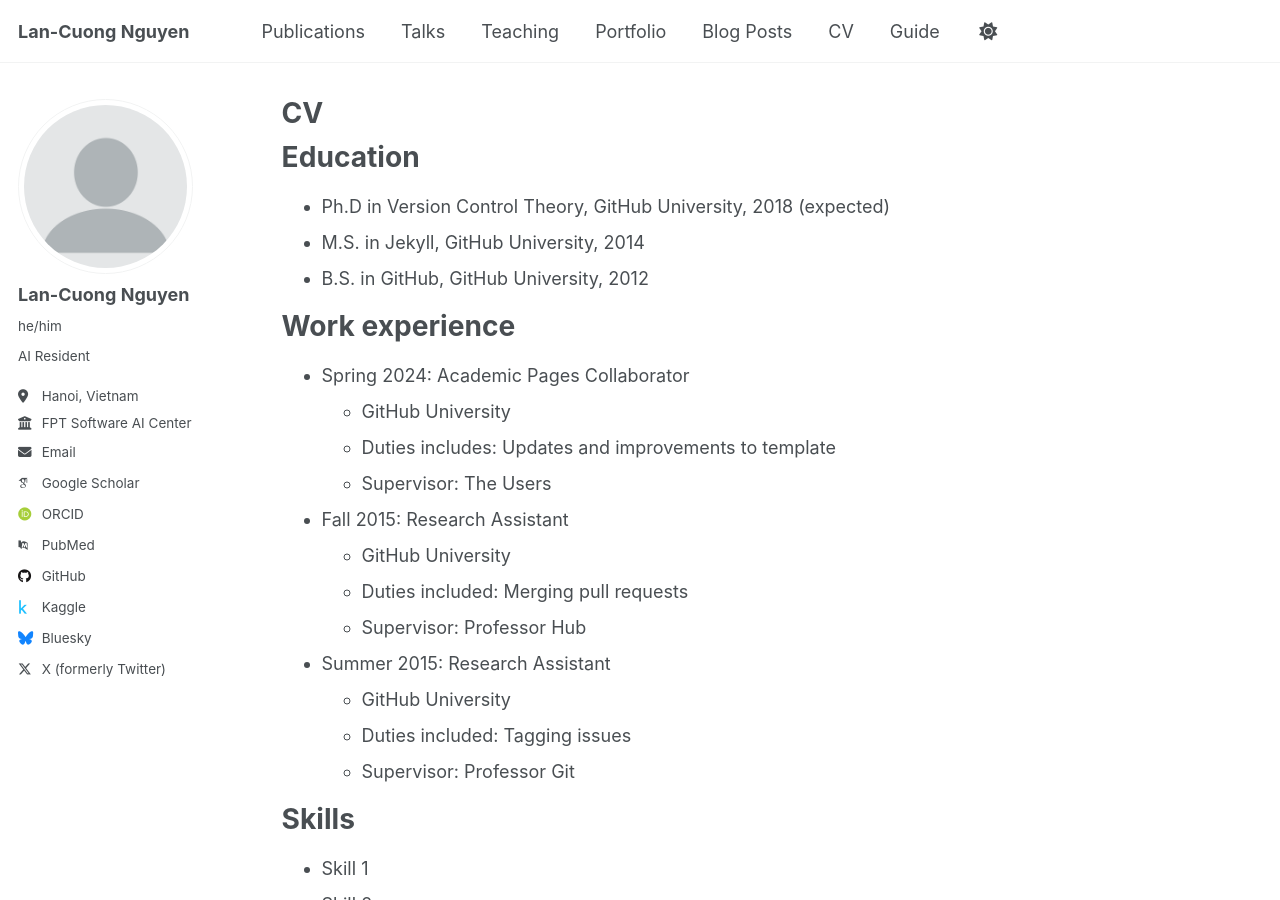
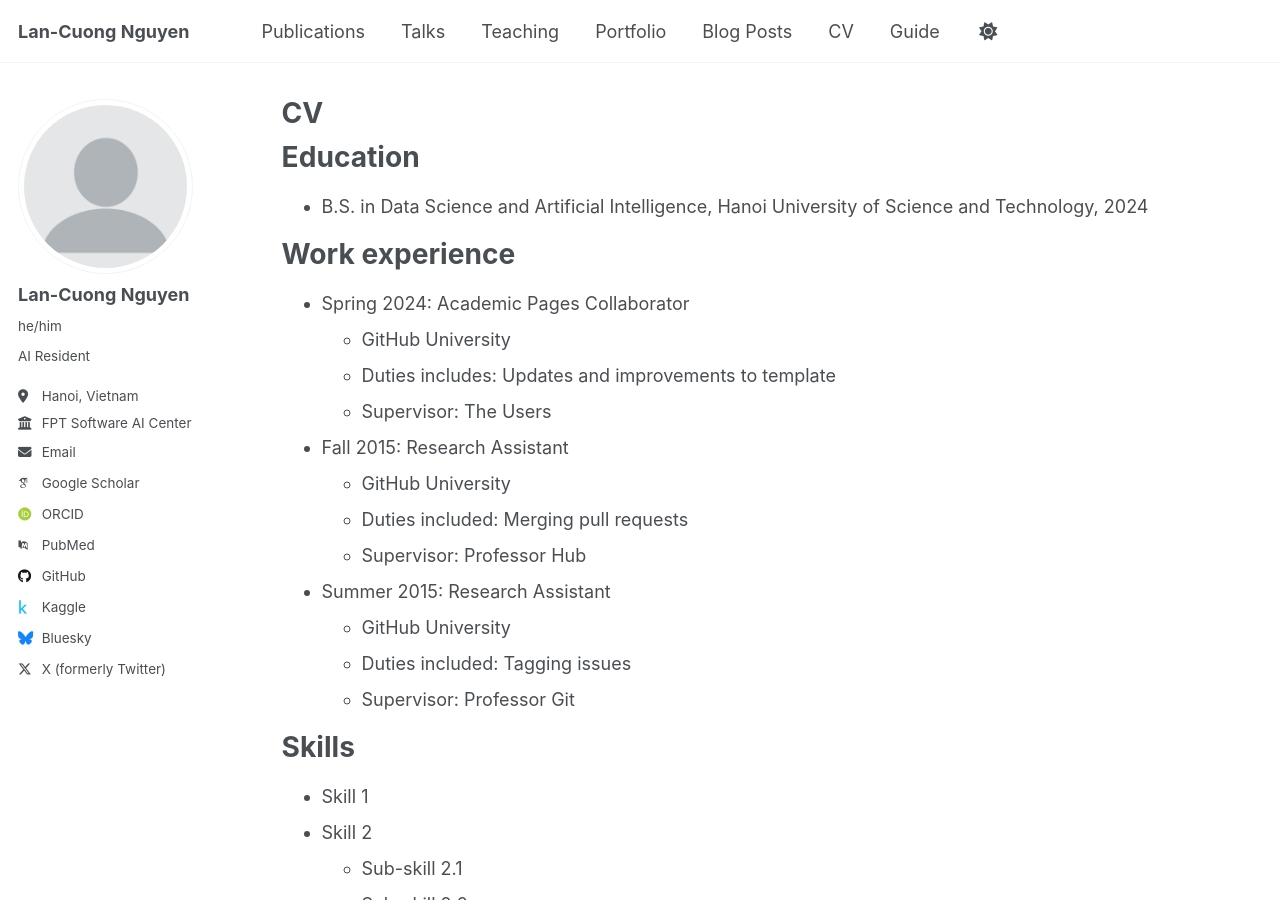
Before and after one commit to cuonglannguyen/cuonglannguyen.github.io, a Jekyll site: the page built from _pages/cv.md, in a window 1280 px wide and 900 px high. Built offline with Jekyll 4.4.1, drawn with Linux system fonts in a browser that asks for light colours; some web fonts are replaced.

Commit message:
Update cv.md

```diff
--- a/_pages/cv.md
+++ b/_pages/cv.md
@@ -11,9 +11,7 @@ redirect_from:
 
 Education
 ======
-* Ph.D in Version Control Theory, GitHub University, 2018 (expected)
-* M.S. in Jekyll, GitHub University, 2014
-* B.S. in GitHub, GitHub University, 2012
+* B.S. in Data Science and Artificial Intelligence, Hanoi University of Science and Technology, 2024
 
 Work experience
 ======
```
